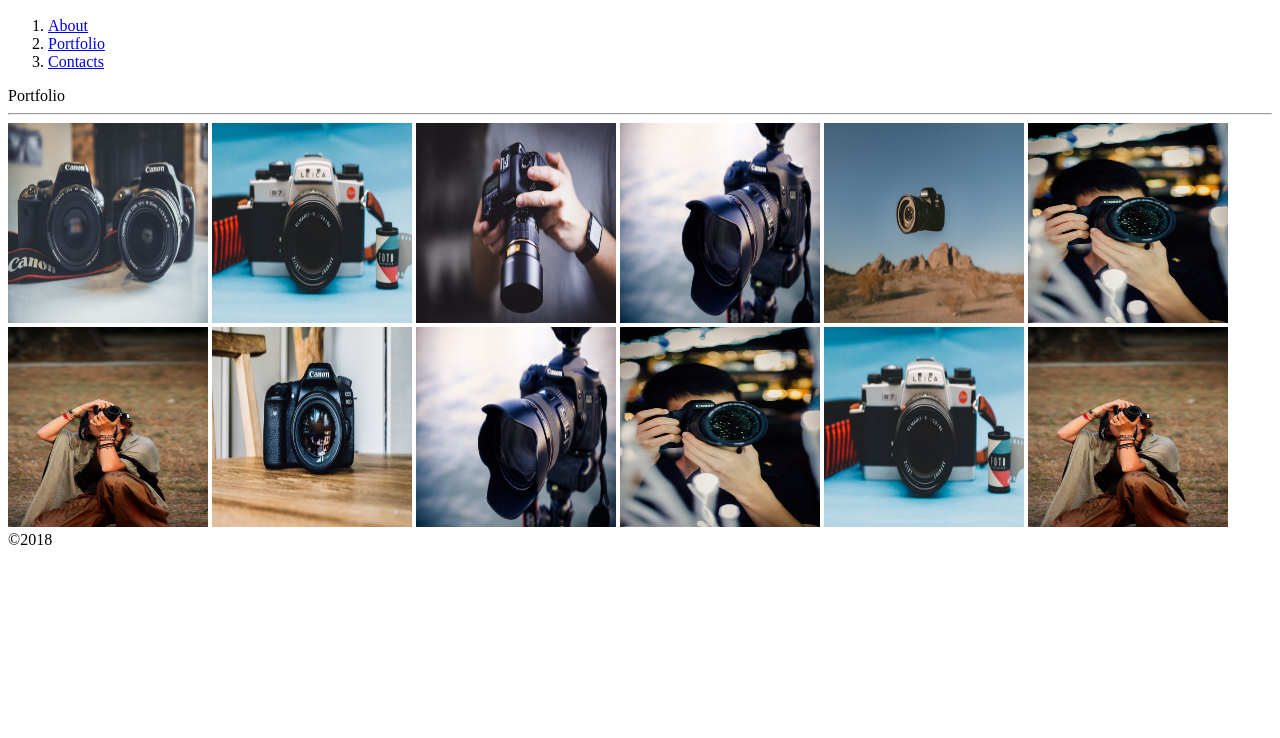
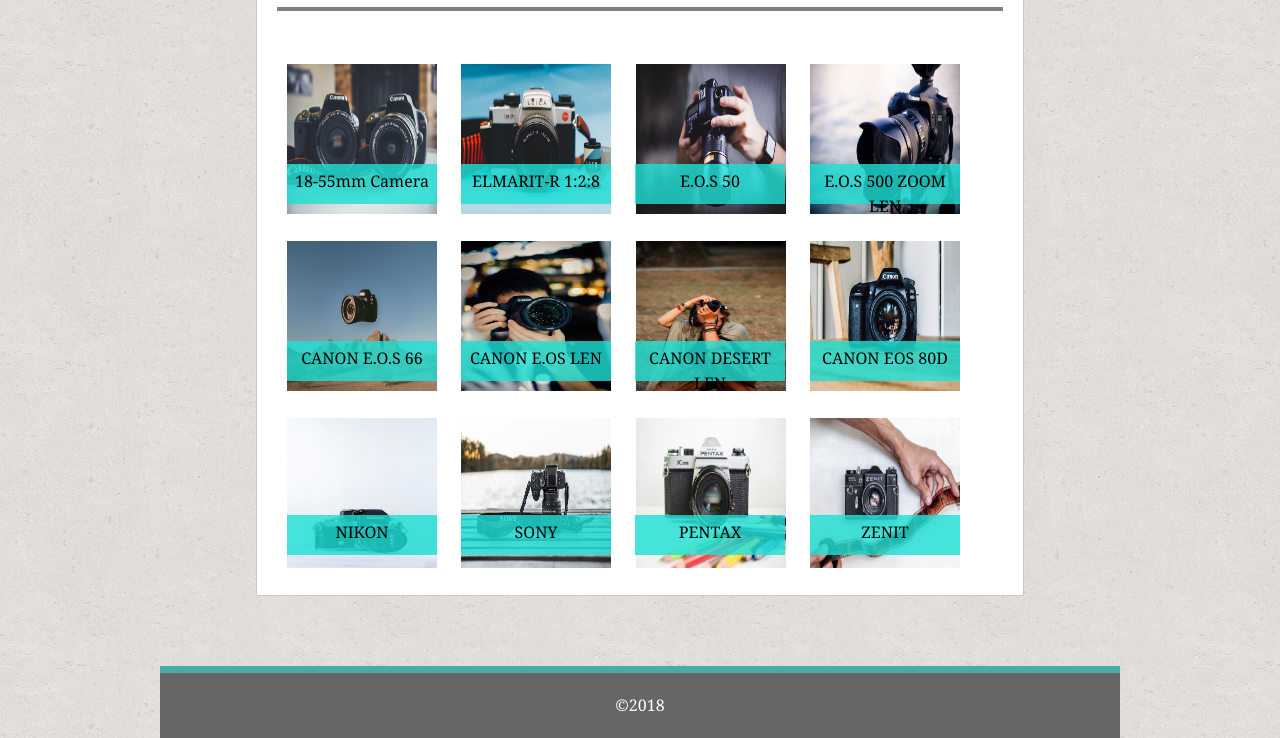
Before and after one commit to aayodipe/Basic-Portfolio, a plain HTML site: page portfolio.html in a window 1280 px wide. Shown: the part 211-949 px from the top of the page. Before the commit the page ends 800 px from the top, so only its background shows below. Drawn offline with Linux system fonts and the light colour scheme.

Commit message:
Added CSS to the initial page

```diff
--- /dev/null
+++ b/assets/css/reset.css
@@ -0,0 +1,48 @@
+/* http://meyerweb.com/eric/tools/css/reset/
+   v2.0 | 20110126
+   License: none (public domain)
+*/
+
+html, body, div, span, applet, object, iframe,
+h1, h2, h3, h4, h5, h6, p, blockquote, pre,
+a, abbr, acronym, address, big, cite, code,
+del, dfn, em, img, ins, kbd, q, s, samp,
+small, strike, strong, sub, sup, tt, var,
+b, u, i, center,
+dl, dt, dd, ol, ul, li,
+fieldset, form, label, legend,
+table, caption, tbody, tfoot, thead, tr, th, td,
+article, aside, canvas, details, embed,
+figure, figcaption, footer, header, hgroup,
+menu, nav, output, ruby, section, summary,
+time, mark, audio, video {
+	margin: 0;
+	padding: 0;
+	border: 0;
+	font-size: 100%;
+	font: inherit;
+	vertical-align: baseline;
+}
+/* HTML5 display-role reset for older browsers */
+article, aside, details, figcaption, figure,
+footer, header, hgroup, menu, nav, section {
+	display: block;
+}
+body {
+	line-height: 1;
+}
+ol, ul {
+	list-style: none;
+}
+blockquote, q {
+	quotes: none;
+}
+blockquote:before, blockquote:after,
+q:before, q:after {
+	content: '';
+	content: none;
+}
+table {
+	border-collapse: collapse;
+	border-spacing: 0;
+}
--- /dev/null
+++ b/assets/css/style.css
@@ -0,0 +1,262 @@
+
+/* Generic  styling begins */
+* {
+     box-sizing: border-box
+}
+.clear::after {
+     content: "";
+     display: table;
+     clear: both;
+}
+body {
+     font-family: 'Arial', 'Helvetica Neue', Helvetica, sans-serif;
+     color: #777777;
+     width: 960px;
+     font-size: 16px;
+     margin: 0 auto;
+     padding: 0;
+     font-family: 'Arial', 'Helvetica Neue', Helvetica, sans-serif;
+     line-height: 25px;
+}
+h1 {
+     color: #777;
+     background: #ebebeb;
+}
+p {
+     padding: 8px 20px;
+}
+ol {
+     display: inline-flex;
+     list-style-type: none;
+     float: right;
+}
+li {
+     padding: 30px 15px;
+     display: list-item;
+}
+a {
+     text-decoration: none;
+     color: #777777;
+}
+a:hover {
+     color: rgba(39, 58, 207, 0.8);
+     background-color: rgba(241, 239, 239, 0.811);
+}
+/* a:visited {
+     color: brown;
+} */
+a:active {
+     background-color: burlywood;
+}
+img {
+     width: 250px;
+     height: 250px;
+     transition: all 1s;
+}
+img:hover{
+     transform: scale(1.1);
+}
+hr {
+     border: 2px solid gray;
+     position: relative;
+     top: 27px;
+     width: 100%;
+     margin: 0 auto;
+}
+         /* The beginning of the Wrapper that wrapped the whole page */
+.wrapper {
+     max-width: 960px;
+     height: 100%;
+     margin: 0 auto;
+}
+              /* The beginning of main header */
+.main {
+     background-color: #ffffff;
+     height: 90px;
+     margin-bottom: 40px;
+     border: 1px solid #cccccc;
+     font-family: 'Georgia', Times, Times New Roman, serif;
+}
+              /* The end of main header */
+
+/*  This styles the top-left Name  */
+#myName {
+     background-color: #4aaaa5;
+     color: white;
+     font-size: 30px;
+     text-align: center;
+     font-family: 'Georgia', Times, Times New Roman, serif;
+     width: 400px;
+     padding: 33px;
+     margin-left: 95px;
+     float: left;
+
+}
+
+nav {
+     background-color: white;
+}
+.mainSection {
+     background-color: #ffffff;
+     border: 1px solid #cccccc;
+     width: 80%;
+     height: 100%;
+     margin: 20px auto;
+}
+footer {
+     background-color: #666666;
+     color: white;
+     padding: 20px;
+     margin: 70px 0 0 0;
+     border-color: #cccccc;
+     font-family: 'Georgia', Times, Times New Roman, serif;
+     text-align: center;
+     border-top: 7px solid #4aaaa5;
+}
+.subHeader {
+     color: #4aaaa5;
+     font-size: 30px;
+     margin-bottom: 0px;
+     padding: 35px 20px;
+     border: 0;
+}
+   /* Generic  styling ends */
+
+   /* Specific styling for index page begins */
+article {
+     width: 100%;
+     height: 100%;
+     background-color: white;
+}
+p:first-of-type {
+     padding-top: 15px;
+}
+article #photoImage {
+     width: 200px;
+     height: 200px;
+     float: left;
+     margin: 20px
+}
+/* Specific styling ends */
+
+/* Specific styling for Portfolio page begins */
+#portfolio_Container {
+     width: 100%;
+     height: 100%;
+     margin:10px 20px;
+     position: relative;
+
+}
+#portfolio_Container img{
+     width: 150px;
+     height: 150px;
+     margin:10px;
+
+}
+.photoDec{
+     background-color: #1ee0d7ce;
+     width: 150px;
+     height: 40px;
+     padding:5px;
+    text-align: center;
+    color:black;
+    float:right;
+    margin:0 10px;
+    font-family:Cambria, Cochin, Georgia, Times, 'Times New Roman', serif
+}
+.photoName1{
+     position: absolute;
+    top:110px;
+    left:0px;
+}
+.photoName2{
+     position: absolute;
+    top:110px;
+    left:174px;
+}
+.photoName3{
+         position: absolute;
+         top:110px;
+         left:348px;
+
+}
+.photoName4{
+     position: absolute;
+         top:110px;
+         left:523px;
+}
+.photoName5{
+     position: absolute;
+    top:287px;
+    left:0px;
+}
+.photoName6{
+    position: absolute;
+    top:287px;
+    left:174px;
+}
+.photoName7{
+         position: absolute;
+         top:287px;
+         left:348px;
+
+}
+.photoName8{
+     position: absolute;
+     top:287px;
+     left:523px;
+
+}
+.photoName9{
+     position: absolute;
+    top:461px;
+    left:0px;
+
+}
+.photoName10{
+     position: absolute;
+    top:461px;
+    left:174px;
+}
+.photoName11{
+     position: absolute;
+     top:461px;
+     left:348px;
+}
+.photoName12{
+     position: absolute;
+     top:461px;
+     left:523px;
+}
+/* Specific styling for Portfolio page ends */
+
+/* Specific styling for Contact page begins */
+form {
+     width: 100%;
+     margin:0px 34px;
+     font-size:18px
+
+}
+input.text{
+     width:705px;
+     margin-bottom: 10px;
+     height:40px;
+}
+#textarea{
+     width:705px;
+     margin-bottom: 10px;
+}
+#button{
+     position: relative;
+     top:-20px;
+     background-color: #4aaaa5;
+     width: 100px;
+     height: 40px;
+     font-size:18px;
+     color:white;
+
+
+}
+
+
+/* Specific styling for Contact page ends */
--- a/portfolio.html
+++ b/portfolio.html
@@ -1,47 +1,70 @@
 <!DOCTYPE html>
 <html lang="en">
+
 <head>
      <meta charset="UTF-8">
      <meta name="viewport" content="width=device-width, initial-scale=1.0">
      <meta http-equiv="X-UA-Compatible" content="ie=edge">
-     <link ref="stylesheet" type="text/css" href="assets/css/assets">
+     <link rel="stylesheet" type="text/css" href="assets/css/reset.css">
+     <link rel="stylesheet" type="text/css" href="assets/css/style.css">
      <title>My Basic Portfolio</title>
      <style>
-     img{
-          width:200px;
-          height:200px;
-     }
+          body {
+               background: url("assets/images/cork-wallet.png")
+          }
+     </style>
+</head>
 
-     </style>
+<body>
+     <!--  The beginning of the wrapper -->
+     <div class="wrapper">
+          <header class="main">
 
-</head>
-<body>
-     <header>
-          <!-- Remember to removeb the inline css -->
-          <img src="assets/images/man.jpg" width:100px; height="100px;">
-          <nav>
+               <div id="myName"><strong>Adeyemi O. Ayodipe</strong></div>
+               <!-- linking with nav section begins-->
+               <nav class="clear">
                     <ol>
                          <li><a href="index.html">About</a></li>
-                         <li><a href="portfolio.html">Portfolio</a></li>
-                         <li><a href="contact.html">Contacts</a></li>
+                         <li>|</li>
+                         <li><a href="portfolio.html">Galary</a></li>
+                         <li>|</li>
+                         <li><a href="contact.html">Contact</a></li>
                     </ol>
                </nav>
-     </header>
-     <section>
-          <div class="portfolio">Portfolio <hr /></div>
-          <section class="wrapper">
-               <img src="assets/images/camera.jpg" alt="Man Image">
-               <img src="assets/images/camera2.jpg" alt="Man Image">
-               <img src="assets/images/camera3.jpg" alt="Man Image">
-               <img src="assets/images/camera4.jpg" alt="Man Image">
-               <img src="assets/images/camera5.jpg" alt="Man Image">
-               <img src="assets/images/camera6.jpg" alt="Man Image">
-               <img src="assets/images/camera7.jpg" alt="Man Image">
-               <img src="assets/images/camera8.jpg" alt="Man Image">
-               <img src="assets/images/camera4.jpg" alt="Man Image">
-               <img src="assets/images/camera6.jpg" alt="Man Image">
-               <img src="assets/images/camera2.jpg" alt="Man Image">
-               <img src="assets/images/camera7.jpg" alt="Man Image">
+               <!-- linking with nav section ends-->
+          </header>
+          <section class="mainSection clear">
+               <header class="subHeader">
+                    <div class="pageName"><strong>Photo Galary</strong> </div>
+
+                    <hr><br>
+               </header>
+          <section id="portfolio_Container">
+               <img src="assets/images/camera.jpg" alt="18-55mm Camera ">
+
+               <div class=" photoDec photoName1">18-55mm Camera </div>
+               <img src="assets/images/camera2.jpg" alt="ELMARIT-R 1:2:8">
+               <div class=" photoDec photoName2">ELMARIT-R 1:2:8</div>
+               <img src="assets/images/camera3.jpg" alt="E.O.S 50">
+               <div class="photoDec photoName3">E.O.S 50</div>
+               <img src="assets/images/camera4.jpg" alt="E.O.S 500 ZOOM LEN">
+               <div class="photoDec photoName4">E.O.S 500 ZOOM LEN</div>
+               <img src="assets/images/camera5.jpg" alt="CANON E.O.S 66">
+               <div class="photoDec photoName5">CANON E.O.S 66</div>
+               <img src="assets/images/camera6.jpg" alt="CANON E.OS LEN">
+               <div class="photoDec photoName6">CANON E.OS LEN</div>
+               <img src="assets/images/camera7.jpg" alt="CANON DESERT LEN">
+               <div class="photoDec photoName7">CANON DESERT LEN</div>
+               <img src="assets/images/camera8.jpg" alt="CANON EOS 80D">
+               <div class="photoDec photoName8">CANON EOS 80D</div>
+               <img src="assets/images/camera9.jpg" alt="NIKON">
+               <div class="photoDec photoName9">NIKON</div>
+               <img src="assets/images/camera10.jpg" alt="SONY CAMERA">
+               <div class="photoDec photoName10">SONY</div>
+               <img src="assets/images/camera11.jpg" alt="PENTAX">
+               <div class="photoDec photoName11">PENTAX</div>
+               <img src="assets/images/camera12.jpg" alt="ZENIT">
+               <div class="photoDec photoName12">ZENIT</div>
 
 
 
@@ -53,4 +76,5 @@
      </section>
      <footer>&copy;2018</footer>
 </body>
+
 </html>
```
Also changed, not shown: contact.html (+36 -16 lines), index.html (+53 -20 lines), assets/images/aayodipe.jpg (added), assets/images/camera10.jpg (added), assets/images/camera11.jpg (added), assets/images/camera12.jpg (added), assets/images/camera9.jpg (added), assets/images/cork-wallet.png (added), assets/images/git.png (added), 2 other files.
